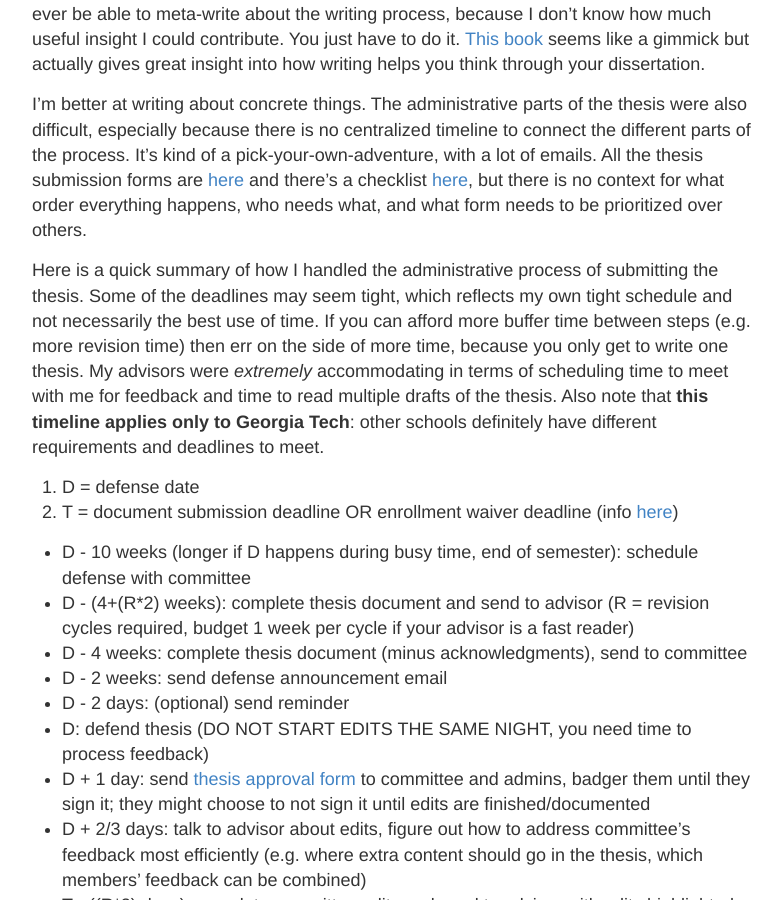
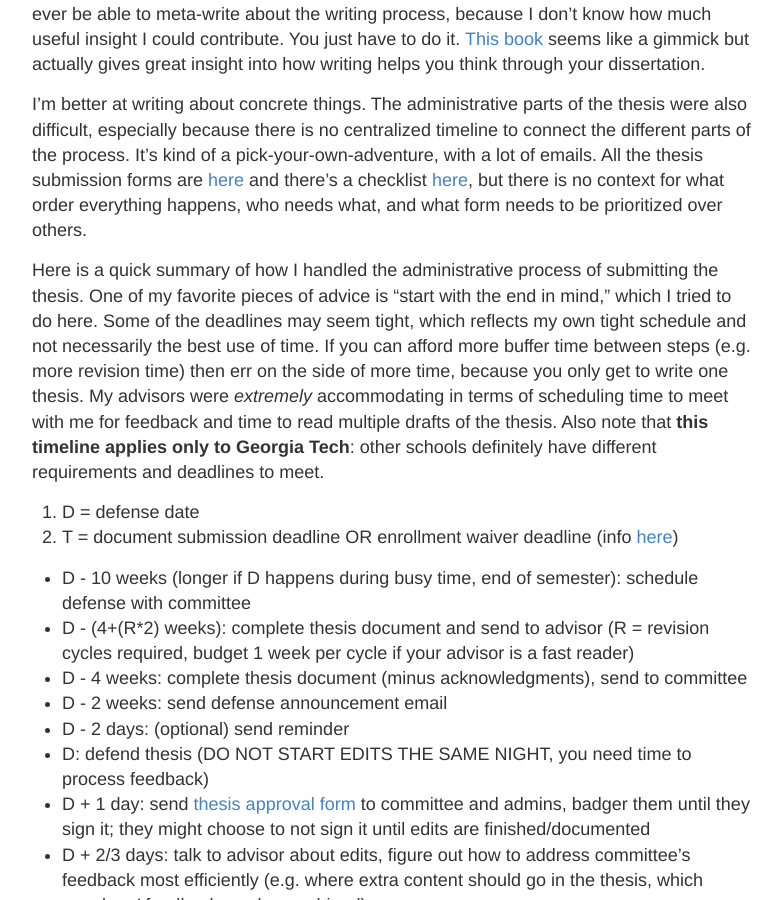
Before and after one commit to ianbstewart/ianbstewart.github.io, a Jekyll site: the page built from _posts/2020-08-21-thesis_submission.md, in a window 1280 px wide and 900 px high, scrolled down 341 px. Shown: the whole window, without its empty margins (248-1030 px from the left). Built offline with Jekyll 4.4.1, drawn with Linux system fonts in a browser that asks for light colours.

Commit message:
updated timeline

```diff
--- a/_posts/2020-08-21-thesis_submission.md
+++ b/_posts/2020-08-21-thesis_submission.md
@@ -17,6 +17,7 @@ It's kind of a pick-your-own-adventure, with a lot of emails.
 All the thesis submission forms are [here](https://grad.gatech.edu/theses-dissertations-forms) and there's a checklist [here](https://grad.gatech.edu/sites/default/files/documents/thesis_checklist_spring_2020.pdf), but there is no context for what order everything happens, who needs what, and what form needs to be prioritized over others.
 
 Here is a quick summary of how I handled the administrative process of submitting the thesis.
+One of my favorite pieces of advice is "start with the end in mind," which I tried to do here.
 Some of the deadlines may seem tight, which reflects my own tight schedule and not necessarily the best use of time.
 If you can afford more buffer time between steps (e.g. more revision time) then err on the side of more time, because you only get to write one thesis.
 My advisors were *extremely* accommodating in terms of scheduling time to meet with me for feedback and time to read multiple drafts of the thesis.
```
